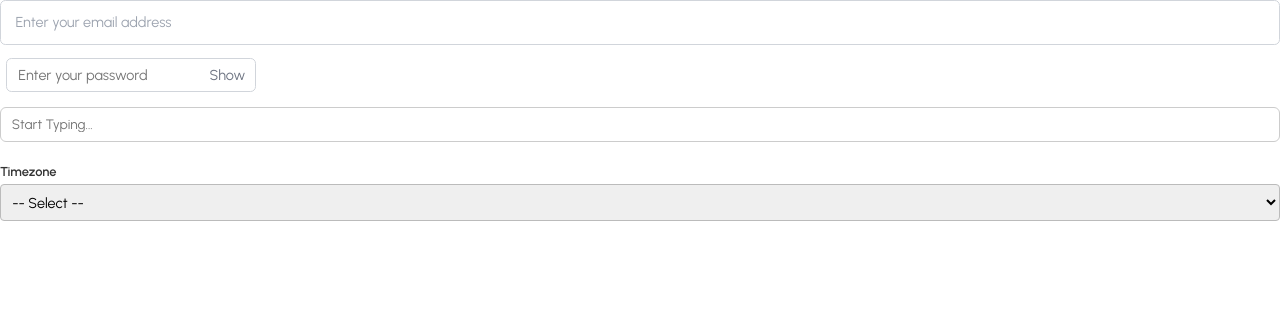
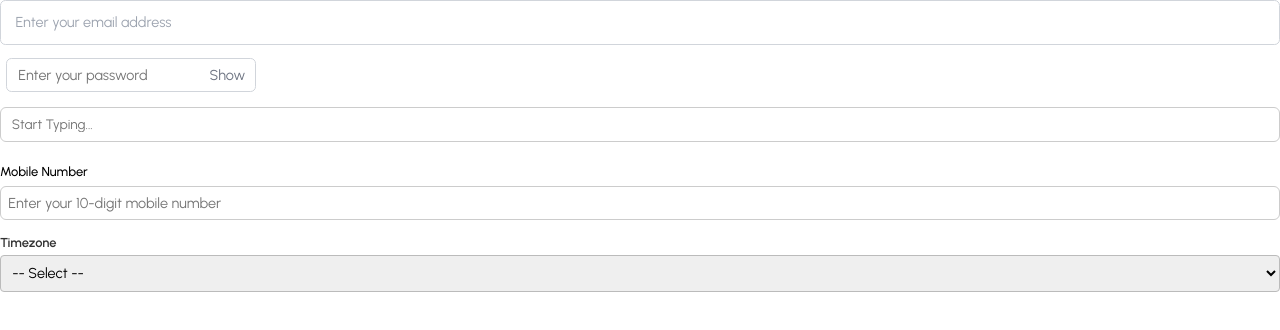
Before and after one commit to jkcsoftwaresllp/crm-client, a React (Vite) app: page / in a window 1280 px wide. Shown: the top 330 px of the page. Built offline with nearby package versions, Linux system fonts and the light colour scheme.

Commit message:
Updated Final

```diff
--- a/src/App.jsx
+++ b/src/App.jsx
@@ -1,23 +1,12 @@
 import "./App.css";
-import { BasicInputs } from "./components/testFolder/BasicInputs";
-import SelectInput from "./components/ui/SelectInput";
+import { MainTesting } from "./components/testFolder/MainTesting";
 
 function App() {
 
 
   return (
     <>
-    <BasicInputs/>
-      <SelectInput
-        label="Timezone"
-        name="timezone"
-        value={""}
-        onChange={() => {}}
-        options={[
-          { label: 'UTC', value: 'UTC' },
-          { label: 'IST', value: 'Asia/Kolkata' }
-        ]}
-      />
+    <MainTesting/>
     </>
   );
 }
--- a/src/components/testFolder/BasicInputs.jsx
+++ b/src/components/testFolder/BasicInputs.jsx
@@ -1,13 +1,36 @@
 import EmailInput from "../util/jsx/EmailInput";
 import { PasswordInput } from "../util/jsx/PasswordInput";
 import { TextInput } from "../util/jsx/TextInput";
+import PhoneInput from '../util/jsx/PhoneInput';
+import usePhoneInput from '../util/helper/usePhoneInput';
+import SelectInput from "../ui/SelectInput";
 
 export const BasicInputs = () => {
+   const { phone, error, handleChange } = usePhoneInput();
   return (
     <>
       <EmailInput />
       <PasswordInput />
       <TextInput />
+       <PhoneInput
+        label="Mobile Number"
+        name="mobile"
+        value={phone}
+        onChange={handleChange}
+        error={error}
+        required
+        placeholder="Enter your 10-digit mobile number"
+      />
+           <SelectInput
+       label="Timezone"
+       name="timezone"
+       value={""}
+       onChange={() => {}}
+       options={[
+         { label: 'UTC', value: 'UTC' },
+         { label: 'IST', value: 'Asia/Kolkata' }
+       ]}
+     />
     </>
   );
 };
```
